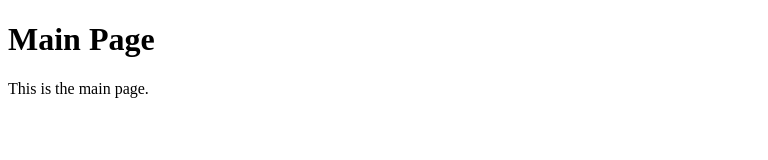
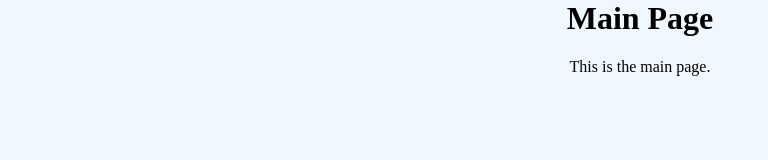
Before and after one commit to ryanetunkel/ryanetunkel.github.io, a plain HTML site: page index.html in a window 1280 px wide. Shown: the whole page, without its empty margins (0-768 px from the left). Drawn offline with Linux system fonts and the light colour scheme.

Commit message:
styles.css and reformating

```diff
--- a/index.html
+++ b/index.html
@@ -1,7 +1,13 @@
-<!DOCTYPE html>
-<html>
+<html lang="en">
+<head>
+  <meta charset="UTF-8">
+  <meta http-equiv="X-UA-Compatible" content="IE=edge">
+  <meta name="viewport" content="width=device-width, initial-scale=1.0">
+  <title>Document</title>
+  <link rel="stylesheet" href="styles.css">
+</head>
 <body>
-<h1>Main Page</h1>
-<p>This is the main page.</p>
+  <h1>Main Page</h1>
+  <p>This is the main page.</p>
 </body>
 </html>
--- /dev/null
+++ b/styles.css
@@ -0,0 +1,5 @@
+body {
+  margin: 0;
+  background-color: aliceblue;
+  text-align: center;
+}
```
Also changed, not shown: about.md (+0 -1 lines), secondarypage.md (+0 -1 lines).
